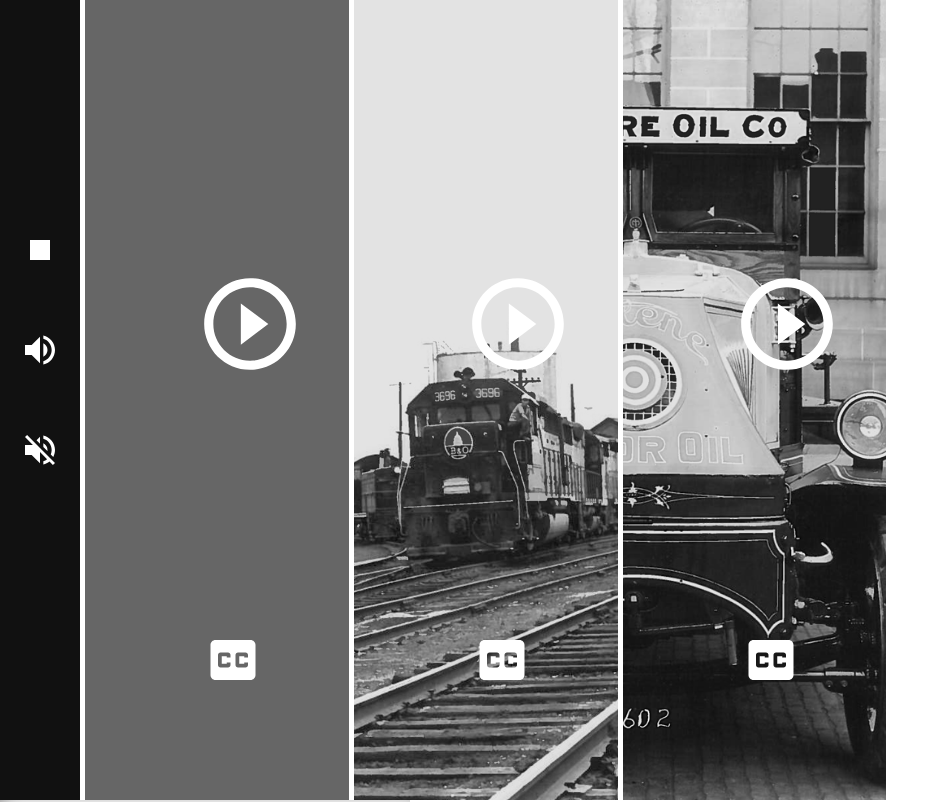
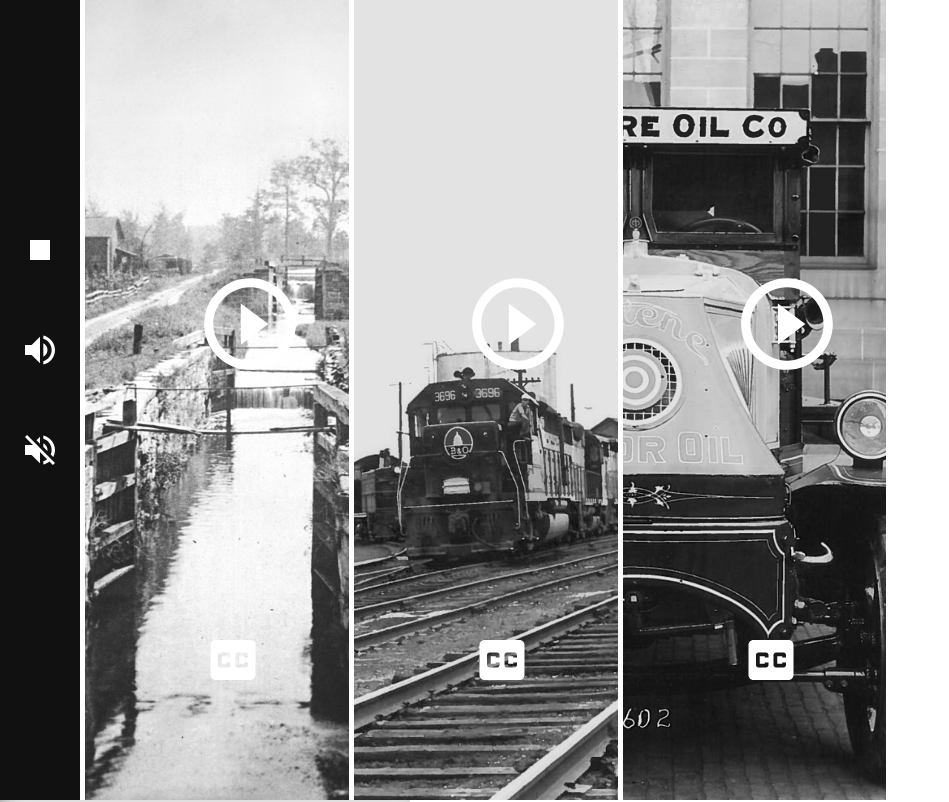
Before and after one commit to samhlabs/kiosk_Transportation, a plain HTML site: page Transportation/index.html in a window 1280 px wide. Shown: the top 802 px of the page, without its empty margins (0-949 px from the left). Drawn offline with Linux system fonts and the light colour scheme.

Commit message:
Updating canal background

```diff
--- a/Transportation/assets/css/screen.css
+++ b/Transportation/assets/css/screen.css
@@ -560,7 +560,7 @@ input[type="checkbox"]:focus {
 }
 
 .bg {
-  /*background-image: url(../images/canals-bg.jpg);*/
+  background-image: url(../images/canals.jpg);
   background-size: auto 100%;
   background-position: 50% 50%;
   background-repeat: no-repeat;
```
Also changed, not shown: Transportation/assets/images/canals.jpg (added).
